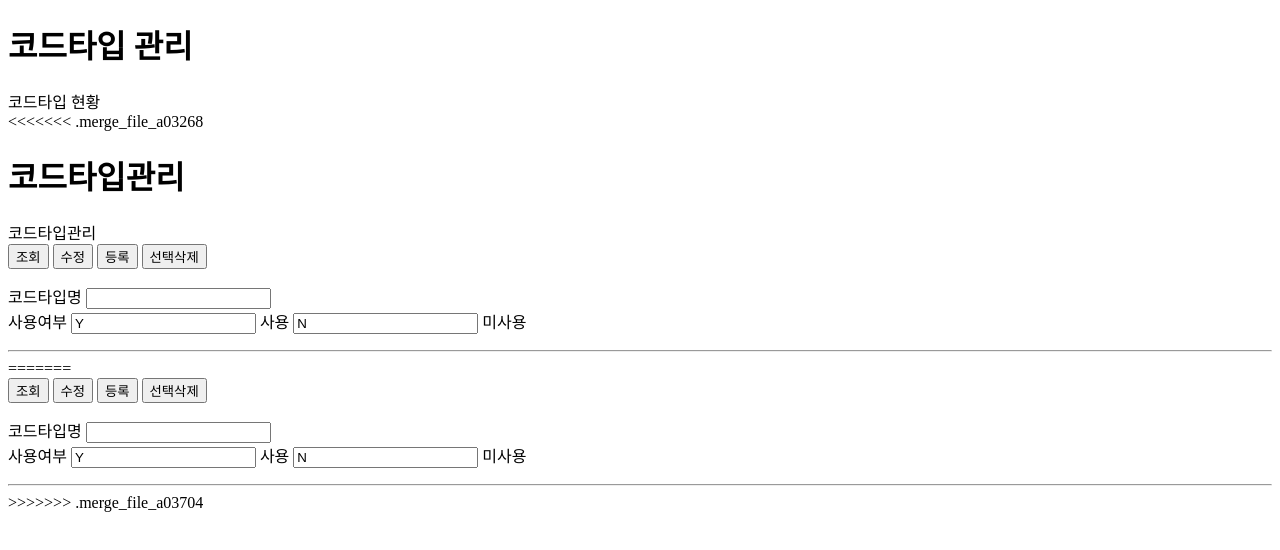
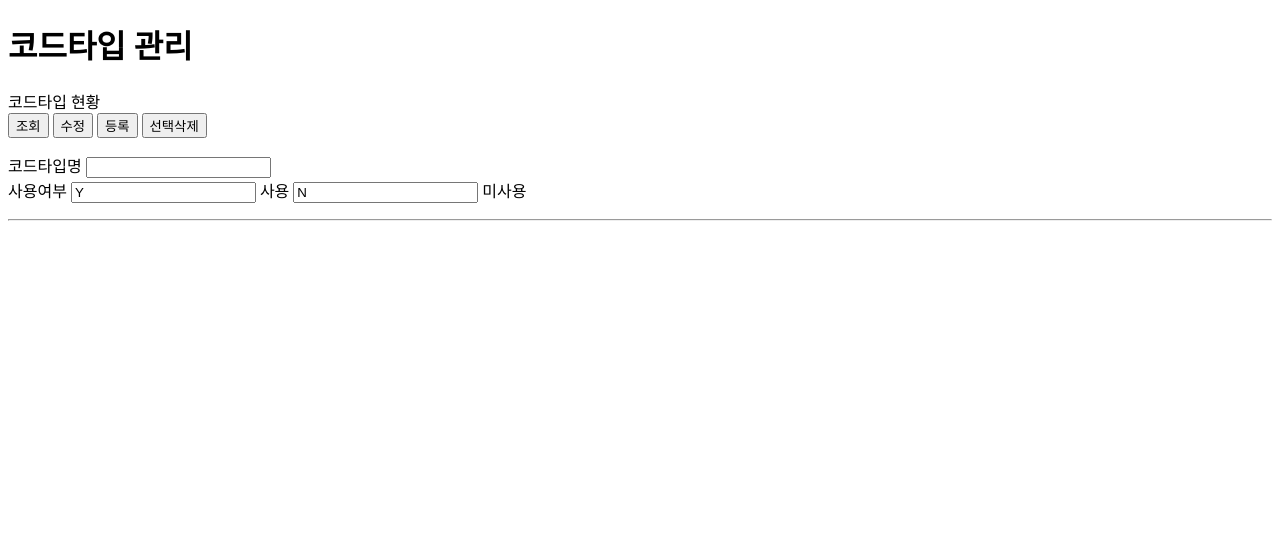
Before and after one commit to anbtechdevcenter/FrontAlopex, a website: page html/manage/codeType.html in a window 1280 px wide. Drawn offline with Linux system fonts and the light colour scheme.

Commit message:
머지난 소스 처리

```diff
--- a/html/manage/codeType.html
+++ b/html/manage/codeType.html
@@ -34,30 +34,6 @@
 
           <!-- /.row -->
 
-                      <!-- /.panel-heading -->
-                      <div class="panel-body">
-  <!-- /.panel-heading -->
-
-<<<<<<< .merge_file_a03268
-
-    <div id="page-wrapper">
-        <div class="row">
-            <div class="col-lg-12">
-                <h1 class="page-header">코드타입관리</h1>
-            </div>
-            <!-- /.col-lg-12 -->
-        </div>
-        <!-- /.row -->
-        <div class="row">
-            <div class="col-lg-12">
-                <div class="panel panel-default">
-                    <div class="panel-heading">
-                        <i class="fa fa-codepen fa-fw"></i> 코드타입관리
-                    </div>
-                    <!-- /.panel-heading -->
-
-        <!-- /.row -->
-
                     <!-- /.panel-heading -->
                     <div class="panel-body">
 <!-- /.panel-heading -->
@@ -89,41 +65,7 @@
 
                       </div>
                       <div>
-=======
-  <div>
-  	<button class="Button" id="btnSearch">조회</button>
-    <button class="Button" id="btnUpdate">수정</button>
-  	<button class="Button" id="btnRegiste">등록</button>
-  	<button class="Button" id="btnDelete">선택삭제</button>
-  </div>
 
-
-<div id="codeTypeWrap" style="margin-top:15px;">
-
-
-<label>코드타입명</label>
-<input id="codeTypeNm" class="Textinput" data-bind="value:codeTypeName"/>
-<br/>
-
-<label>사용여부</label>
-<label class="ImageRadio">
-    <input class="Radio" name="useYnNm" value="Y" data-bind="value:useYn"/> 사용
-</label>
-<label class="ImageRadio">
-    <input class="Radio" name="useYnNm" value="N" data-bind="value:useYn"/> 미사용
-</label>
-<br/>
-
-<p>
-
-</p>
-<hr/>
-
-</div>
-
-
-	<div>
->>>>>>> .merge_file_a03704
 		<div id="grid"></div>
 	</div>
 													</div>
--- a/script/app/manage/popup/codeTypePopup.js
+++ b/script/app/manage/popup/codeTypePopup.js
@@ -12,10 +12,7 @@ $a.page(function() {
 		btnUId = "#btnUpdate";
 
 	  this.init = function(id, param) {
-<<<<<<< HEAD
-console.log('111');
-=======
->>>>>>> 42348b03407c4f6df4c50b30bb3e00708001a831
+
 			callType = param.type;
 	//		console.log("call Type ", callType, param);
 			this.defineEvent();
```
